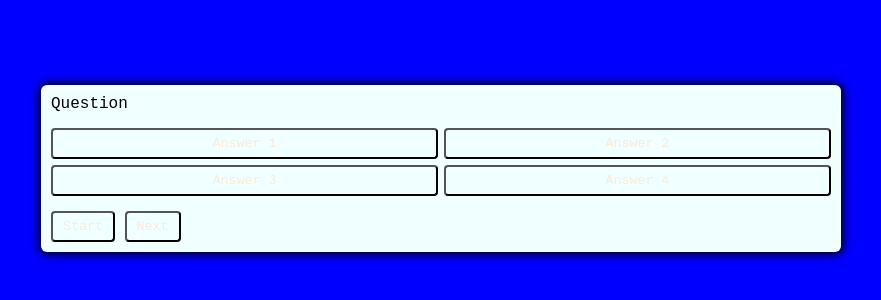
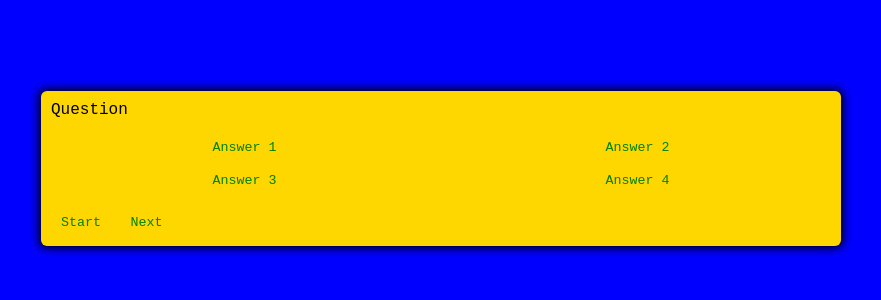
Before and after one commit to aqazza/Code-quiz, a plain HTML site: page index.html in a window 1280 px wide. Shown: the part 232-532 px from the top of the page, without its empty margins (199-1080 px from the left). Drawn offline with Linux system fonts and the light colour scheme.

Commit message:
added more to css and buttons

```diff
--- a/styles.css
+++ b/styles.css
@@ -33,7 +33,7 @@ body.wrong {
 .container {
     width: 800px;
     max-width: 80%;
-    background-color: azure;
+    background-color: gold;
     border-radius: 6px;
     padding: 10px;
     box-shadow: 0 0 10px 2px;
@@ -47,12 +47,12 @@ body.wrong {
 }
 
 .btn {
- --hue: var(--hue-neutral)
+ --hue: var(--hue-neutral);
  border: 1px solid hs1(var(--hue), 100%, 30%);
 background-color: hs1(var(--hue), 100%, 50%);
 border-radius: 4px;
 padding: 6px 10px;
-color: antiquewhite;
+color: green;
 outline: none;
 }
 
```
